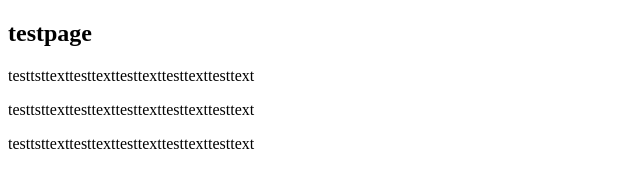
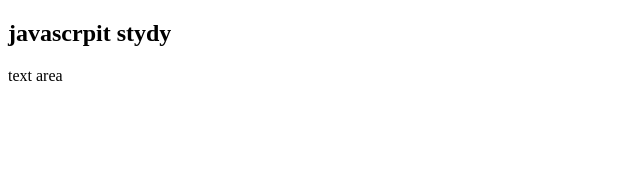
Before and after one commit to yu3534/study, a plain HTML site: page index.html in a window 1280 px wide. Shown: the whole page, without its empty margins (0-640 px from the left). Drawn offline with Linux system fonts and the light colour scheme.

Commit message:
second test

```diff
--- a/index.html
+++ b/index.html
@@ -10,10 +10,9 @@
     <header></header>
     <section>
       <div class="wrap">
-        <h1>testpage</h1>
-        <p>testtsttexttesttexttesttexttesttexttesttext</p>
-        <p>testtsttexttesttexttesttexttesttexttesttext</p>
-        <p>testtsttexttesttexttesttexttesttexttesttext</p>
+        <h1>javascrpit stydy</h1>
+        <p>text area</p>
+
       </div>
     </section>
 
```
